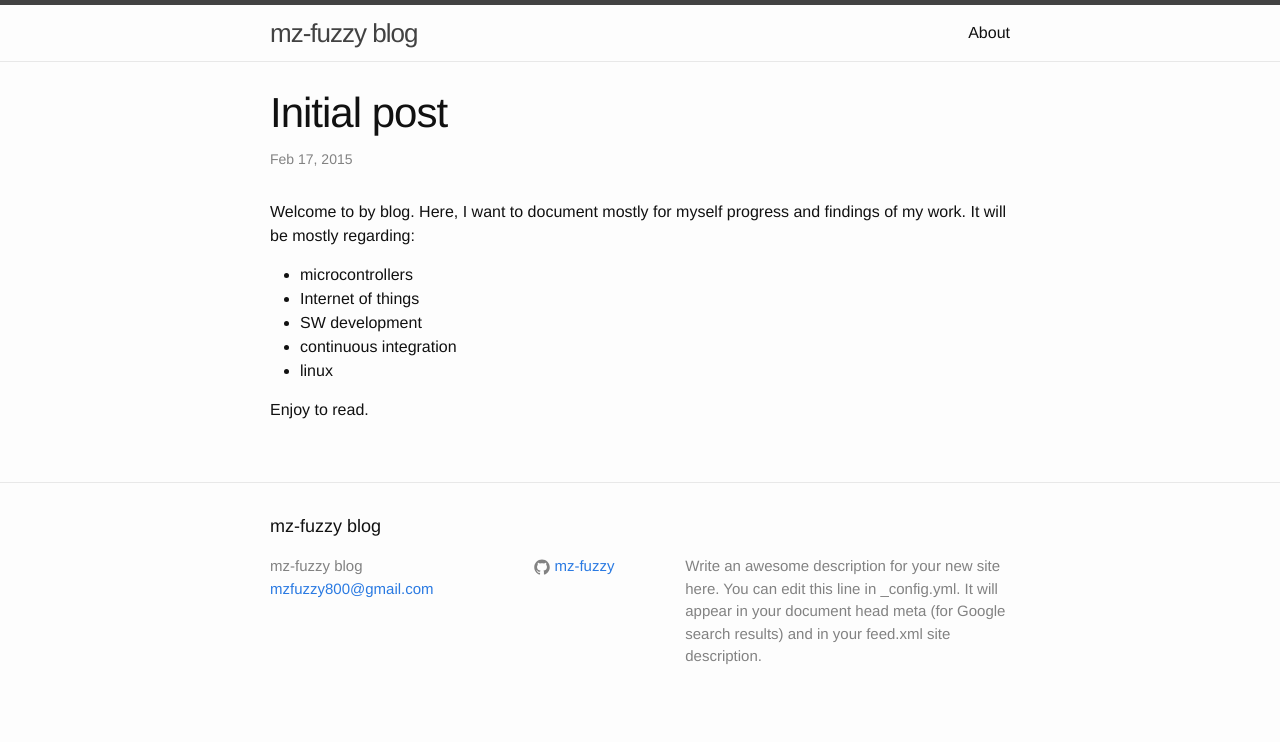
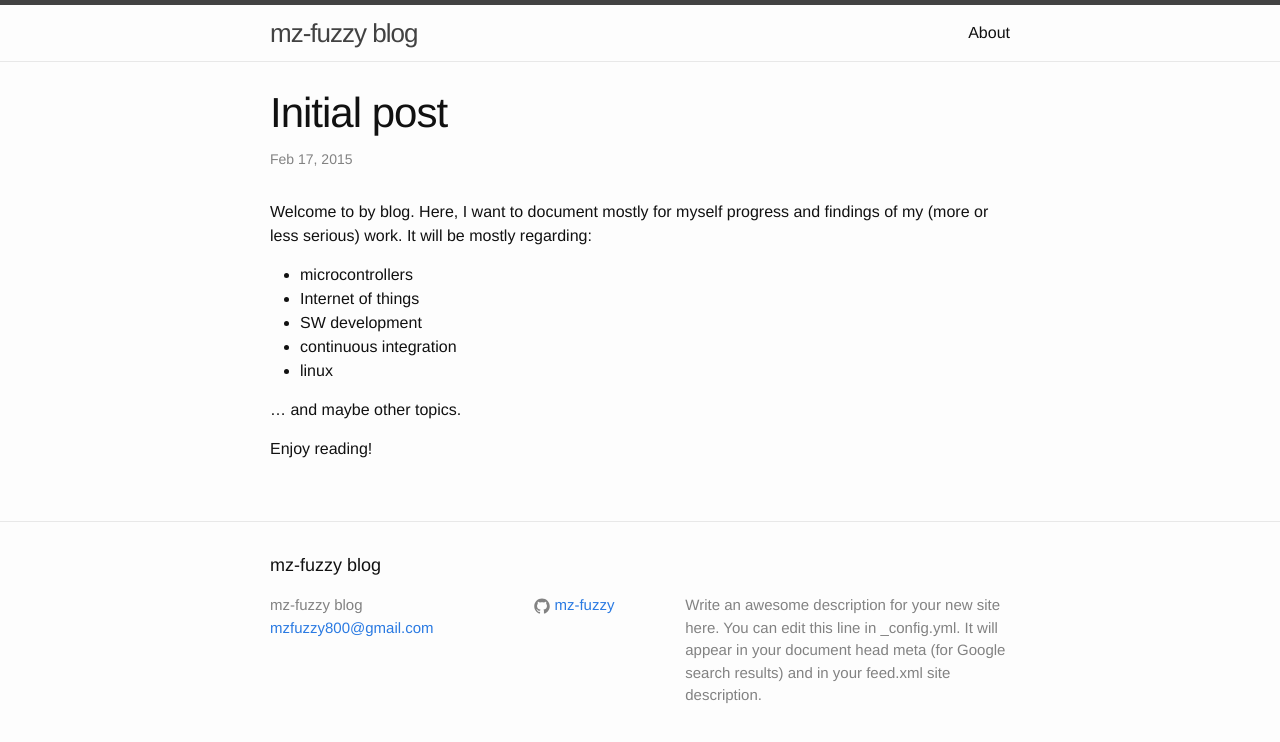
Before and after one commit to martin-mat/mz-fuzzy.github.io, a Jekyll site: the page built from _posts/2015-02-17-Initial post.md, in a window 1280 px wide. Shown: the top 742 px of the page. Built offline with Jekyll 4.4.1, drawn with Linux system fonts in a browser that asks for light colours.

Commit message:
initial post format

```diff
--- a/_posts/2015-02-17-Initial post.md
+++ b/_posts/2015-02-17-Initial post.md
@@ -2,11 +2,13 @@
 layout: post
 title: Initial post
 ---
-Welcome to by blog. Here, I want to document mostly for myself progress and findings of my work. It will be mostly regarding:
+Welcome to by blog. Here, I want to document mostly for myself progress and findings of my (more or less serious) work. It will be mostly regarding:
 * microcontrollers
 * Internet of things
 * SW development
 * continuous integration
 * linux
 
-Enjoy to read.
+... and maybe other topics.
+
+Enjoy reading!
```
